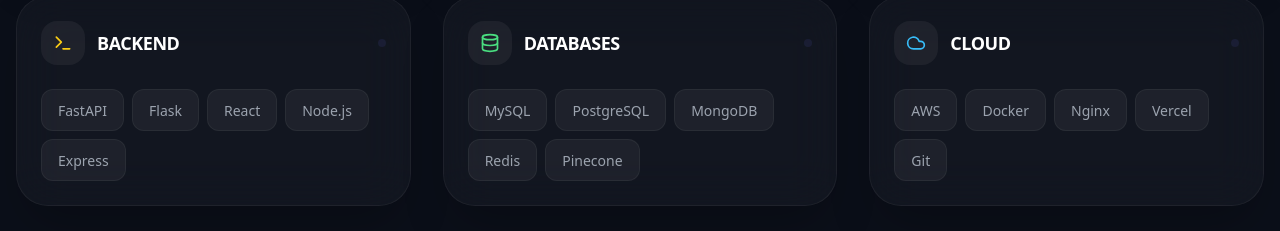
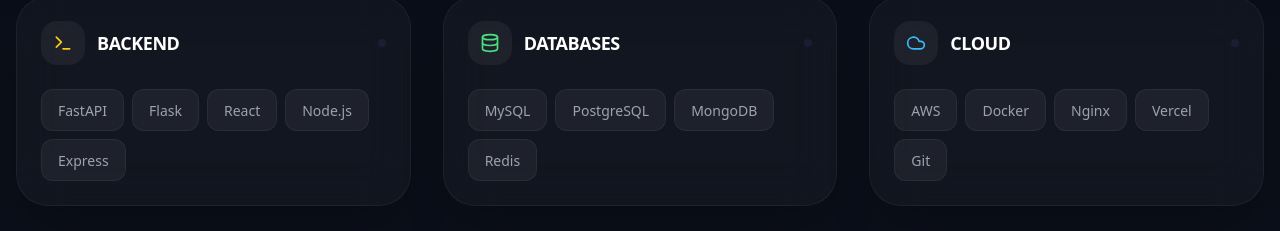
Before and after one commit to srilakshmi-734/srilakshmi-734.github.io, a React (Vite) app: page / in a window 1280 px wide. Shown: the part 2156-2387 px from the top of the page. Built offline with nearby package versions, Linux system fonts and the light colour scheme.

Commit message:
updated portfolio

```diff
--- a/src/components/features/Skills.jsx
+++ b/src/components/features/Skills.jsx
@@ -21,7 +21,7 @@
   },
   {
     category: 'Databases',
-    skills: ['MySQL', 'PostgreSQL', 'MongoDB', 'Redis', 'Pinecone']
+    skills: ['MySQL', 'PostgreSQL', 'MongoDB', 'Redis']
   },
   {
     category: 'Cloud',
```
